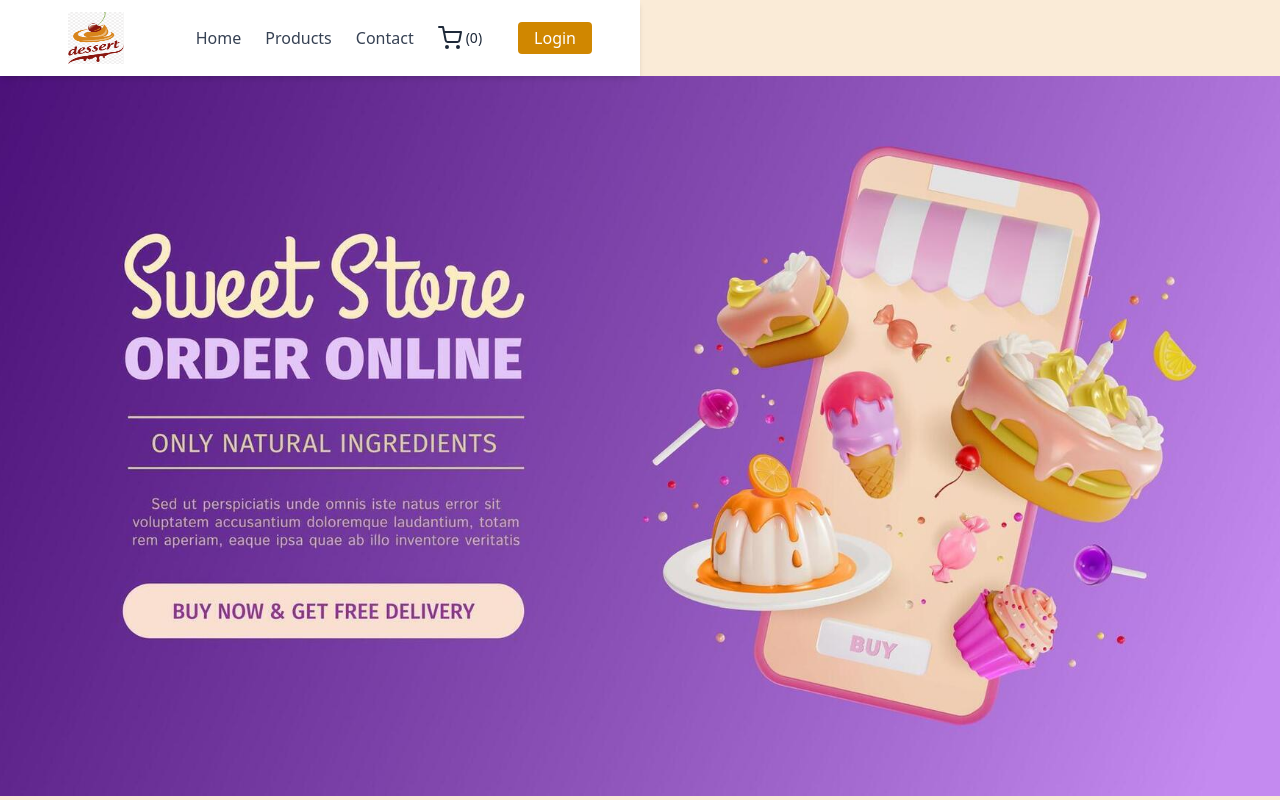
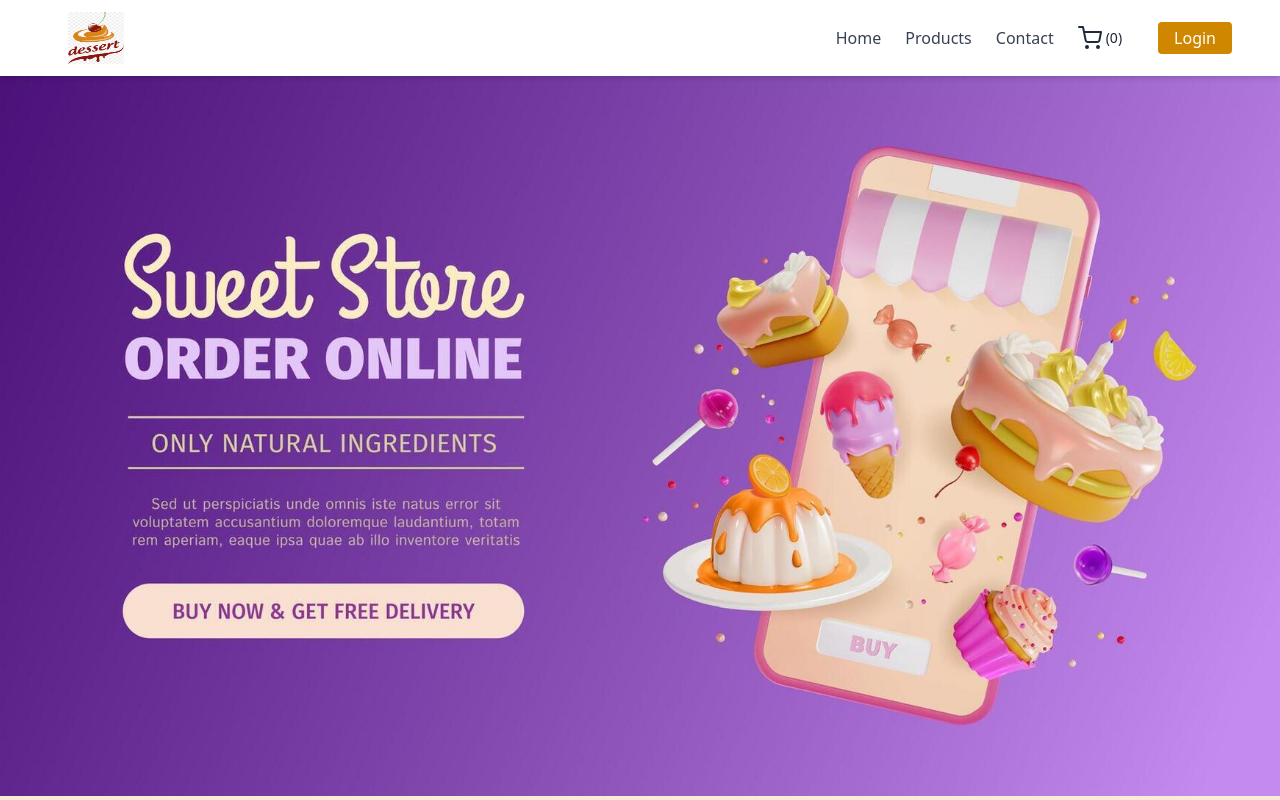
Before and after one commit to kamlakanwar/sweets-e-commerce, a React (Vite) app: page / in a window 1280 px wide. Shown: the top 800 px of the page. Built offline with nearby package versions, Linux system fonts and the light colour scheme.

Commit message:
Update Navbar.jsx

```diff
--- a/src/components/Navbar.jsx
+++ b/src/components/Navbar.jsx
@@ -21,7 +21,7 @@ const Navbar = () => {
   };
 
   return (
-    <div className="w-1/2 bg-white shadow-md py-3 px-4 md:px-12 flex items-center justify-between relative z-20">
+    <div className="w-full max-w-screen-xl mx-auto bg-white shadow-md py-3 px-4 md:px-12 flex items-center justify-between relative z-20">
       {/* Logo */}
       <Link to="/">
         <img src={Logo} alt="logo" loading="lazy" className="h-13 w-14 ml-2 sm:ml-5" />
```
